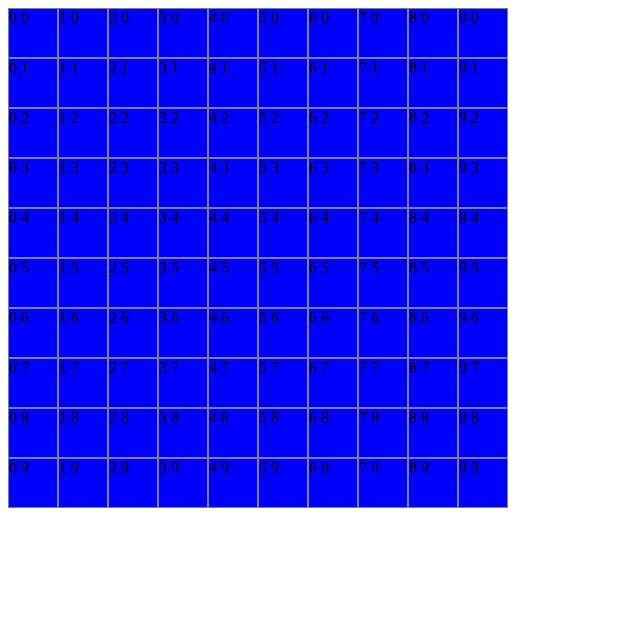
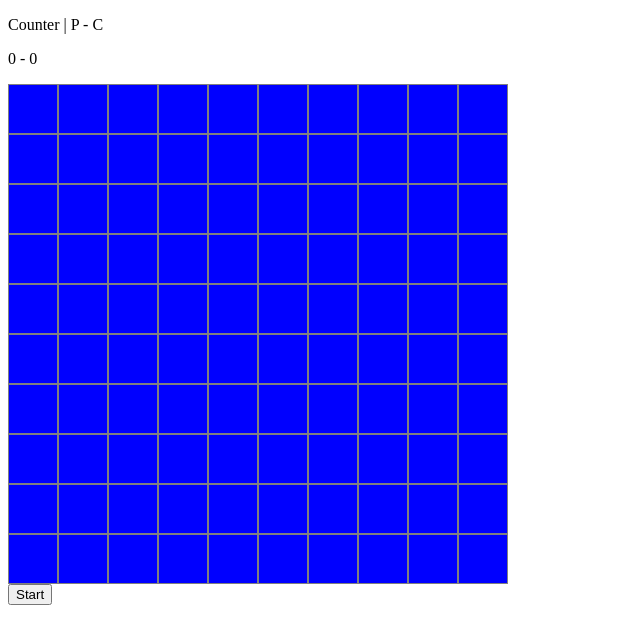
Before and after one commit to Romko775/mini-game, an Angular app: page / in a window 1280 px wide. Shown: the top 644 px of the page, without its empty margins (0-640 px from the left). Built offline with nearby package versions, Linux system fonts and the light colour scheme.

Commit message:
feat: add main logic

```diff
--- a/src/app/shared/game-board/game-board.component.html
+++ b/src/app/shared/game-board/game-board.component.html
@@ -1,11 +1,17 @@
+<div>
+  <p>Counter | P - C</p>
+  <p>{{ playerScore }} - {{ computerScore }}</p>
+</div>
 <section class="board">
-  @for (row of board; track row; let i = $index) {
+  @for (row of board; let i = $index; track i) {
     <div class="row">
-      @for (cell of row; track cell; let j = $index) {
+      @for (cell of row; let j = $index; track j) {
         <div class="cell {{ cell }}"
              (click)="onCellClick(i, j)"
-        >{{i}} {{j}}</div>
+        ></div>
       }
     </div>
   }
 </section>
+
+<button (click)="startGame()">Start</button>
--- a/src/app/shared/game-board/game-board.component.ts
+++ b/src/app/shared/game-board/game-board.component.ts
@@ -1,29 +1,105 @@
-import {Component, input, OnInit} from '@angular/core';
+import {ChangeDetectionStrategy, ChangeDetectorRef, Component, inject, input, OnInit} from '@angular/core';
 import {GameStates} from "../../core/enums";
+import {debounceTime, filter, interval, map, Subject, Subscription, take, tap} from "rxjs";
 
 @Component({
   selector: 'app-game-board',
   standalone: true,
   imports: [],
   templateUrl: './game-board.component.html',
-  styleUrl: './game-board.component.css'
+  styleUrl: './game-board.component.css',
+  changeDetection: ChangeDetectionStrategy.OnPush
 })
 export class GameBoardComponent implements OnInit {
   private readonly defaultSideCount = 10;
+
+  private cdr = inject(ChangeDetectorRef);
+
+  private activeCell: { row: number, col: number } | null = null;
+  private roundStart = new Subject<void>();
+  private gameSub: Subscription | null = null;
 
   protected board: GameStates[][] = [];
 
   public sideCount = input<number>(this.defaultSideCount);
 
 
+  playerScore: number = 0;
+  computerScore: number = 0;
+  timeLimit: number = 3000;
+
   public ngOnInit() {
+    this.resetBoard();
+  }
+
+  public onCellClick(row: number, col: number): void {
+    if (this.board[row][col] !== GameStates.Pending) return;
+    this.board[row][col] = GameStates.Point;
+    this.playerScore++;
+    this.checkGameStatus();
+  }
+
+  public startGame(): void {
+    this.resetScore();
+    this.resetBoard();
+
+    this.gameSub?.unsubscribe();
+    this.gameSub = this.roundStart.asObservable()
+      .pipe(
+        debounceTime(this.timeLimit),
+        map(() => this.activeCell),
+        filter(Boolean),
+        tap(({row, col}) => {
+          if (this.board[row][col] === GameStates.Pending) {
+            this.board[row][col] = GameStates.Lost;
+            this.computerScore++;
+          }
+          this.cdr.markForCheck();
+          this.checkGameStatus();
+        })
+      )
+      .subscribe();
+
+    this.runGame();
+  }
+
+  public runGame(): void {
+    const randomRow = Math.floor(Math.random() * 10);
+    const randomCol = Math.floor(Math.random() * 10);
+
+    // Перевірка, чи комірка вже була натиснута, якщо так, шукаємо іншу
+    if (this.board[randomRow][randomCol] !== GameStates.Default) {
+      this.runGame();
+      return;
+    }
+
+    this.board[randomRow][randomCol] = GameStates.Pending;
+    this.activeCell = {row: randomRow, col: randomCol};
+    this.roundStart.next();
+  }
+
+  checkGameStatus(): void {
+    if (this.playerScore >= 10 || this.computerScore >= 10) {
+      console.log('Game end');
+      this.gameSub?.unsubscribe();
+    } else {
+      this.runGame();
+    }
+  }
+
+  /**
+   * Private methods
+   */
+
+  private resetScore(): void {
+    this.playerScore = 0;
+    this.computerScore = 0;
+  }
+
+  private resetBoard(): void {
     const size = this.sideCount() || this.defaultSideCount;
     this.board = Array(size)
       .fill(null)
       .map(() => Array(size).fill(GameStates.Default));
   }
-
-  public onCellClick(x: any, y: any): void {
-
-  }
 }
```
